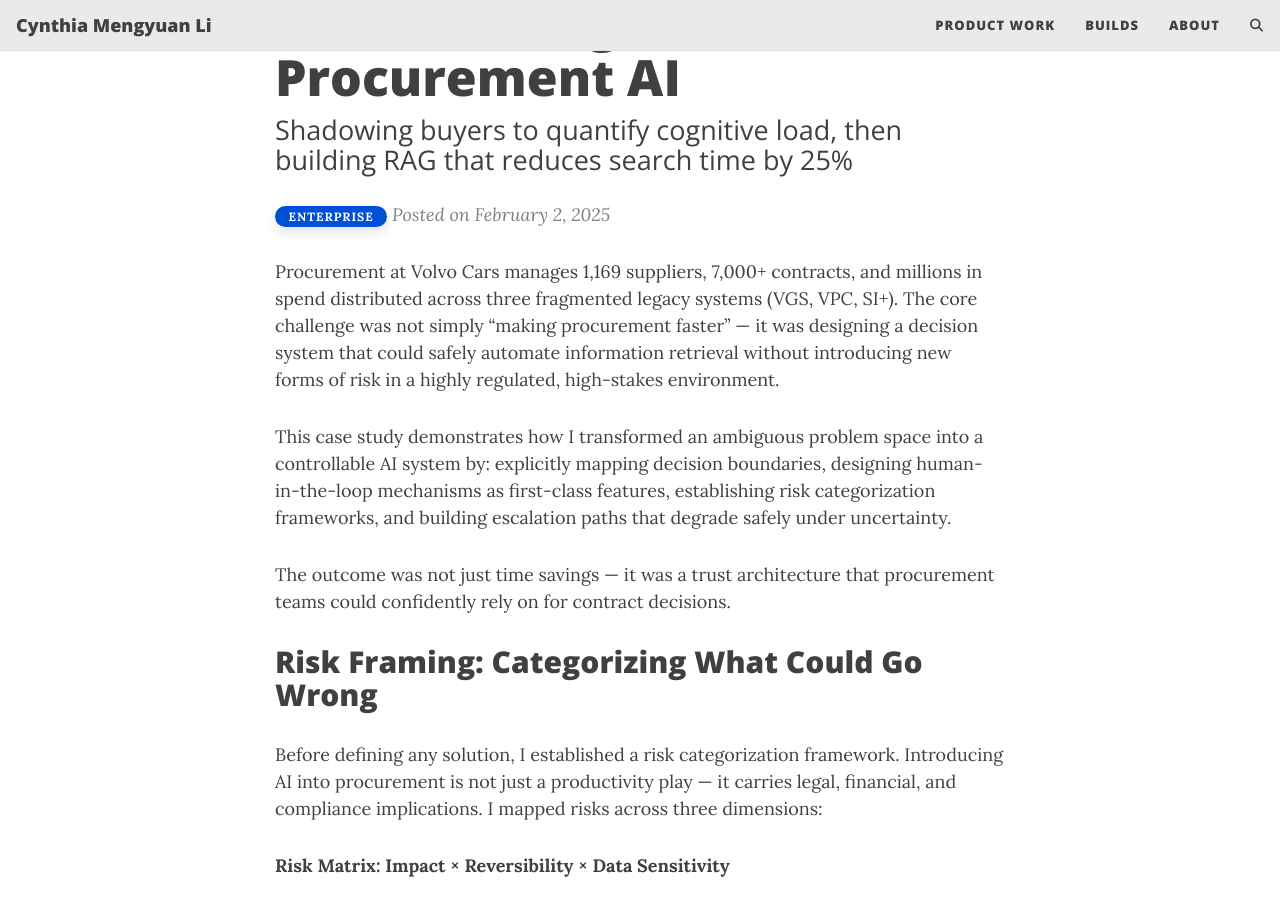
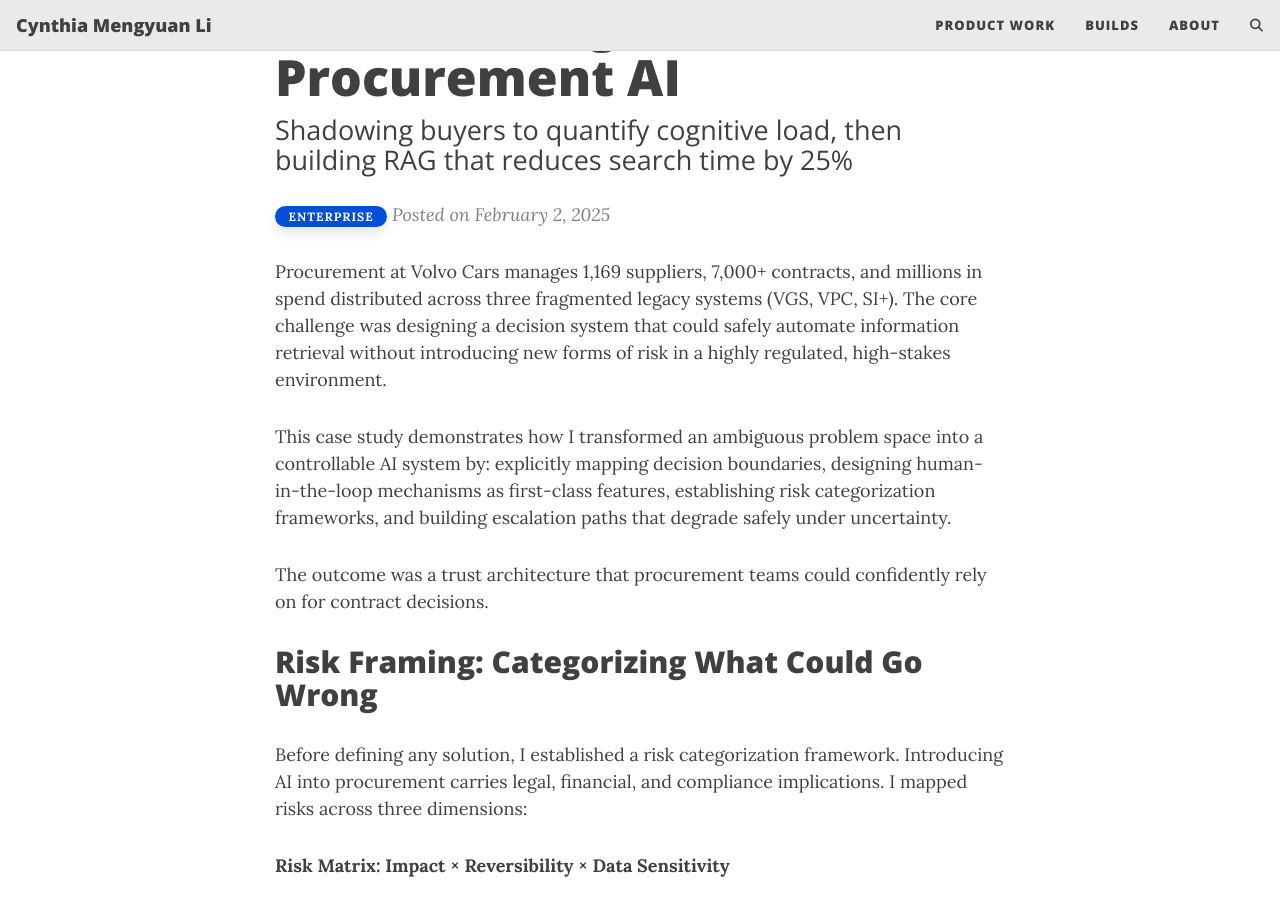
Before and after one commit to cynthialmy/cynthialmy.github.io, a Jekyll site: the page built from _posts/2025-02-02-procurement-ai.md, in a window 1280 px wide and 900 px high, scrolled down 190 px. Built offline with Jekyll 4.4.1, drawn with Linux system fonts in a browser that asks for light colours; comment, search, counter and statistics services are not loaded; some of the changed text lies outside the part shown.

```diff
--- a/_posts/2025-02-02-procurement-ai.md
+++ b/_posts/2025-02-02-procurement-ai.md
@@ -11,15 +11,15 @@ comments: true
 # author: Cynthia Mengyuan Li
 ---
 
-Procurement at Volvo Cars manages 1,169 suppliers, 7,000+ contracts, and millions in spend distributed across three fragmented legacy systems (VGS, VPC, SI+). The core challenge was not simply "making procurement faster" — it was designing a decision system that could safely automate information retrieval without introducing new forms of risk in a highly regulated, high-stakes environment.
+Procurement at Volvo Cars manages 1,169 suppliers, 7,000+ contracts, and millions in spend distributed across three fragmented legacy systems (VGS, VPC, SI+). The core challenge was designing a decision system that could safely automate information retrieval without introducing new forms of risk in a highly regulated, high-stakes environment.
 
 This case study demonstrates how I transformed an ambiguous problem space into a controllable AI system by: explicitly mapping decision boundaries, designing human-in-the-loop mechanisms as first-class features, establishing risk categorization frameworks, and building escalation paths that degrade safely under uncertainty.
 
-The outcome was not just time savings — it was a trust architecture that procurement teams could confidently rely on for contract decisions.
+The outcome was a trust architecture that procurement teams could confidently rely on for contract decisions.
 
 ## Risk Framing: Categorizing What Could Go Wrong
 
-Before defining any solution, I established a risk categorization framework. Introducing AI into procurement is not just a productivity play — it carries legal, financial, and compliance implications. I mapped risks across three dimensions:
+Before defining any solution, I established a risk categorization framework. Introducing AI into procurement carries legal, financial, and compliance implications. I mapped risks across three dimensions:
 
 **Risk Matrix: Impact × Reversibility × Data Sensitivity**
 
@@ -301,7 +301,7 @@ Integrating Gen AI with our procurement systems (VGS, VPC, and SI+) enables natu
 
 ## Human-in-the-Loop as First-Class Design
 
-I designed the system with the assumption that AI outputs would require human verification. This was not a limitation — it was a trust mechanism. Human-in-the-loop was architected as a first-class feature, not an afterthought.
+I designed the system with the assumption that AI outputs would require human verification. This was a trust mechanism. Human-in-the-loop was architected as a first-class feature, not an afterthought.
 
 **Reviewer Workflow:**
 1. AI surfaces answer with source citations
@@ -417,7 +417,7 @@ Every decision to build something requires an equally clear decision about what
 - **Why:** Edge cases (multilingual contracts, scanned PDFs, handwritten amendments) represented <5% of queries but would have consumed 40%+ of engineering effort.
 - **Impact:** Explicit "unsupported query" messages for edge cases, with manual escalation paths.
 
-These trade-offs were not technical limitations — they were deliberate risk management decisions that allowed us to validate the core value proposition without overbuilding.
+These trade-offs were deliberate risk management decisions that allowed us to validate the core value proposition without overbuilding.
 
 ---
 
@@ -481,7 +481,7 @@ This evolution reinforced the core insight: Enterprise AI systems are never stat
 **What I Learned**
 
 - AI adoption is more change management than model management.
-- Users need trust, not just answers — and trust is built through transparency, not perfection.
+- Users need trust, not just answers and trust is built through transparency, not perfection.
 - Starting narrow with clear risk boundaries accelerates scaling.
-- Enterprise AI must be safe, explainable, and grounded — or it will not be used.
-- The highest-leverage PM work is not building features — it's designing decision boundaries, anticipating failure modes, and structuring systems that degrade safely under uncertainty.
+- Enterprise AI must be safe, explainable, and grounded or it will not be used.
+- The highest-leverage PM work is designing decision boundaries, anticipating failure modes, and structuring systems that degrade safely under uncertainty.
```
Also changed, not shown: other parts of _posts/2025-02-02-procurement-ai.md (+2 -2 lines), _post_drafts/2024-06-11-contract-manager-backup.md (+1 -1 lines), _post_drafts/2025-10-12-eu-manual-work.md (+1 -1 lines), _posts/2026-01-27-policy-aware-factuality-assessment.md (+2 -2 lines).
